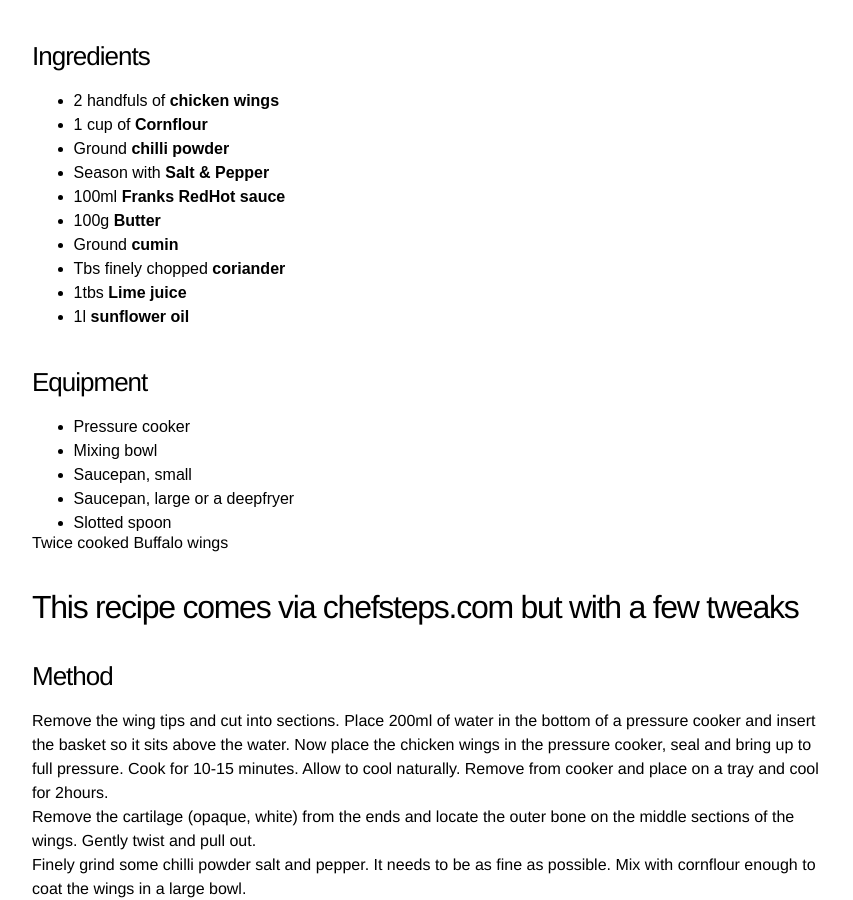
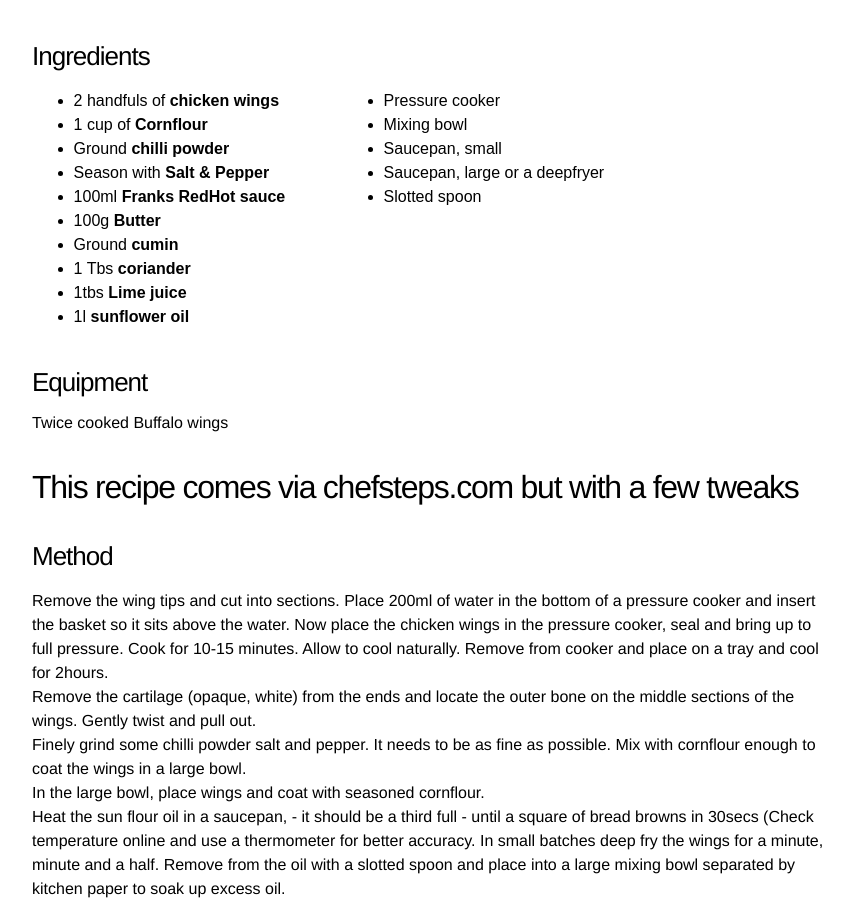
Before and after one commit to chrisncarpenter/chrisncarpenter.github.io, a Jekyll site: the page built from _posts/2014-09-10-chickenwings.markdown, in a window 1280 px wide and 900 px high, scrolled down 342 px. Shown: the whole window, without its empty margins (208-1061 px from the left). Built offline with Jekyll 4.4.1, drawn with Linux system fonts in a browser that asks for light colours; nearby versions of some CDN libraries.

Commit message:
Updated post

```diff
--- a/_posts/2014-09-10-chickenwings.markdown
+++ b/_posts/2014-09-10-chickenwings.markdown
@@ -15,7 +15,7 @@
   - name: 100ml |Franks RedHot sauce
   - name: 100g |Butter
   - name: Ground |cumin
-  - name: Tbs finely chopped |coriander
+  - name: 1 Tbs |coriander |finely chopped
   - name: 1tbs |Lime juice
   - name: 1l |sunflower oil
 equipment:
--- a/js/recipe.js
+++ b/js/recipe.js
@@ -19,9 +19,9 @@
     	$(this).html(textArray[0]+ " <strong>"+textArray[1]+"</strong>");
 	});
 
-	$("h3:contains('Equipment')").addClass('equipment');
+
 	$(".equipment").next().andSelf().wrapAll('<div class="co2" />');
-
+	$(".ingredients").next().andSelf().wrapAll('<div class="co2" />');
 	$( ".co2" ).wrapAll( "<div class='new' />");
 
 	equalHeight($(".co2"));
```
